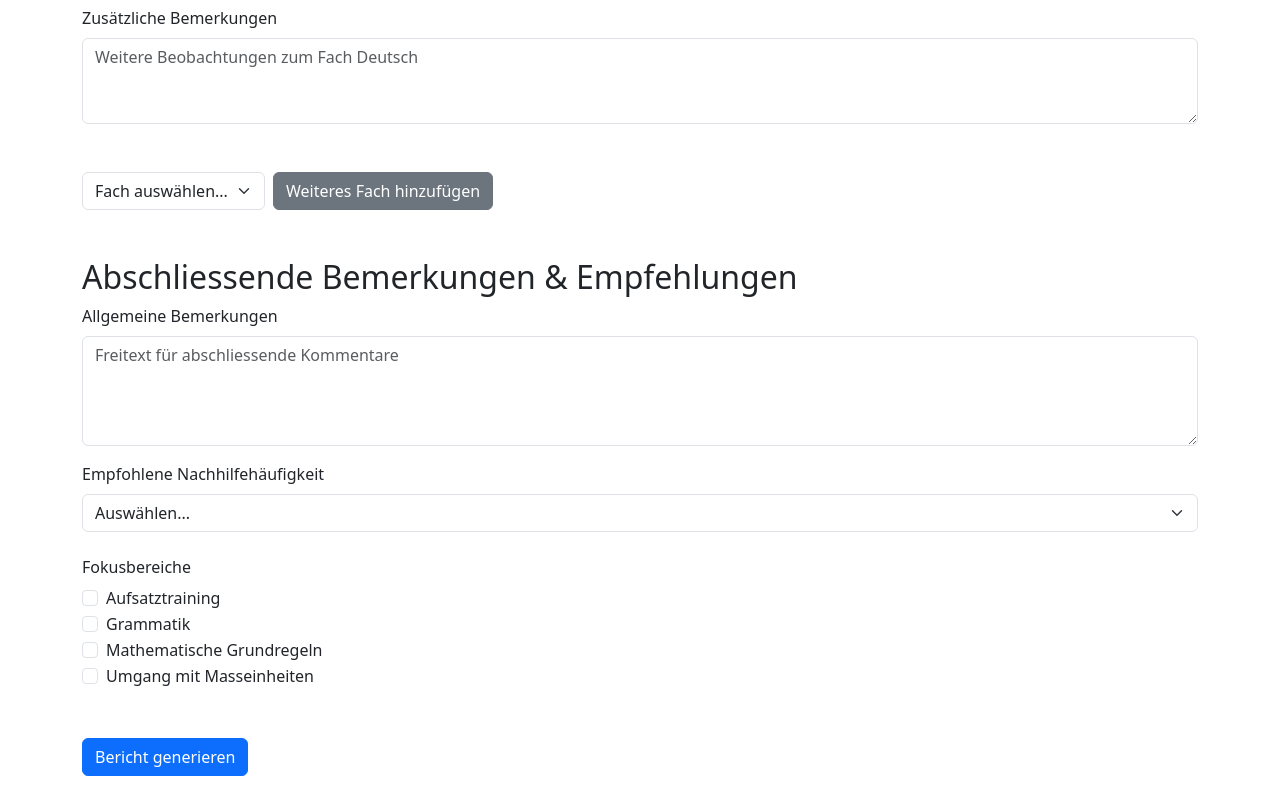
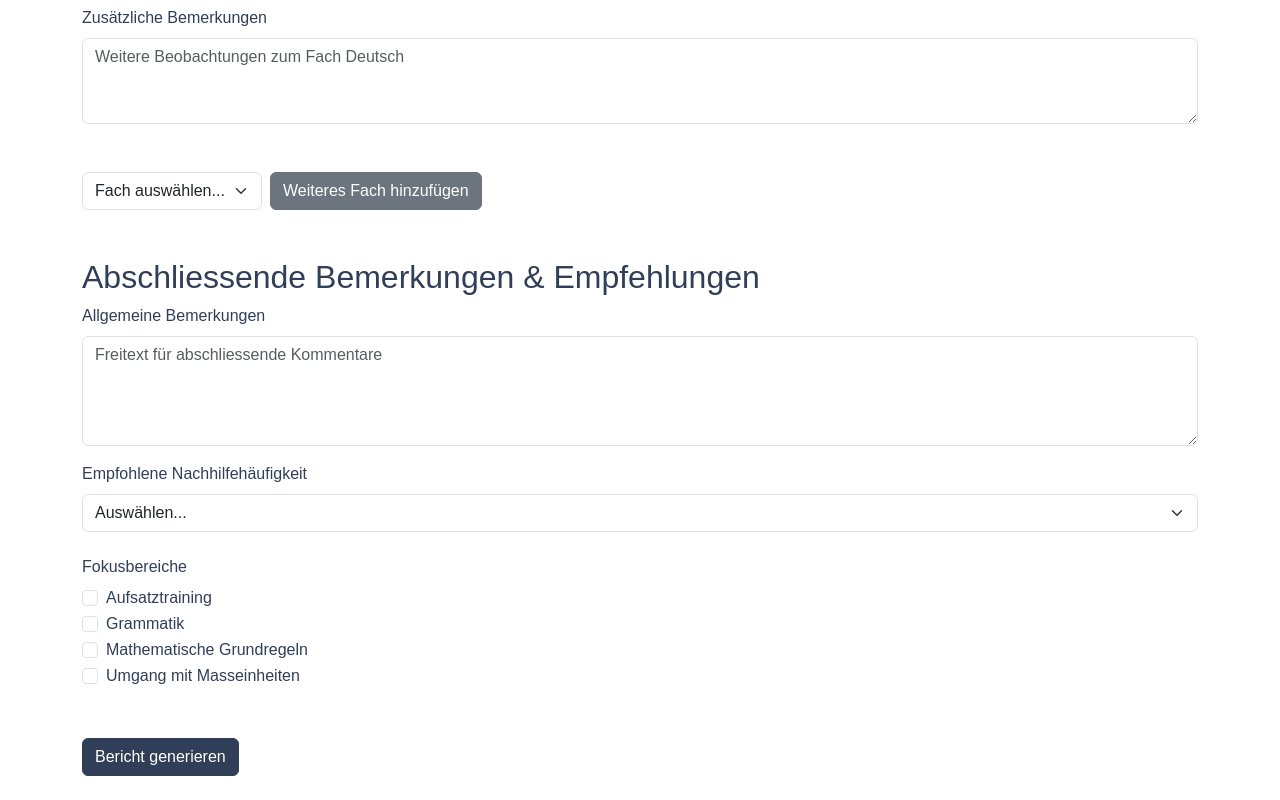
Before and after one commit to CodeWittJonas/standortbestimmung-ui, a plain HTML site: page index.html in a window 1280 px wide. Shown: the part 747-1547 px from the top of the page. Drawn offline with nearby package versions, Linux system fonts and the light colour scheme.

Commit message:
feat: add pn CD

```diff
--- a/index.html
+++ b/index.html
@@ -8,6 +8,26 @@
     <link href="https://cdn.jsdelivr.net/npm/bootstrap@5.3.3/dist/css/bootstrap.min.css" rel="stylesheet">
     <!-- Bootstrap JS Bundle with Popper -->
     <script src="https://cdn.jsdelivr.net/npm/bootstrap@5.3.3/dist/js/bootstrap.bundle.min.js"></script>
+    <!-- CI-Überschreibungen -->
+    <style>
+        /* Basis-Font und Farben aus der CI */
+        body {
+            font-family: URW-DIN, urw-din, sans-serif;
+            background-color: rgb(255, 255, 255);
+            color: rgb(48, 62, 88);
+        }
+
+        /* Beispiel: Primärer Button in CI-Farbe */
+        .btn-primary {
+            background-color: rgb(48, 62, 88);
+            border-color: rgb(48, 62, 88);
+        }
+        .btn-primary:hover,
+        .btn-primary:focus {
+            background-color: rgb(38, 49, 70);
+            border-color: rgb(38, 49, 70);
+        }
+    </style>
 </head>
 <body>
 <div class="container my-4">
```
